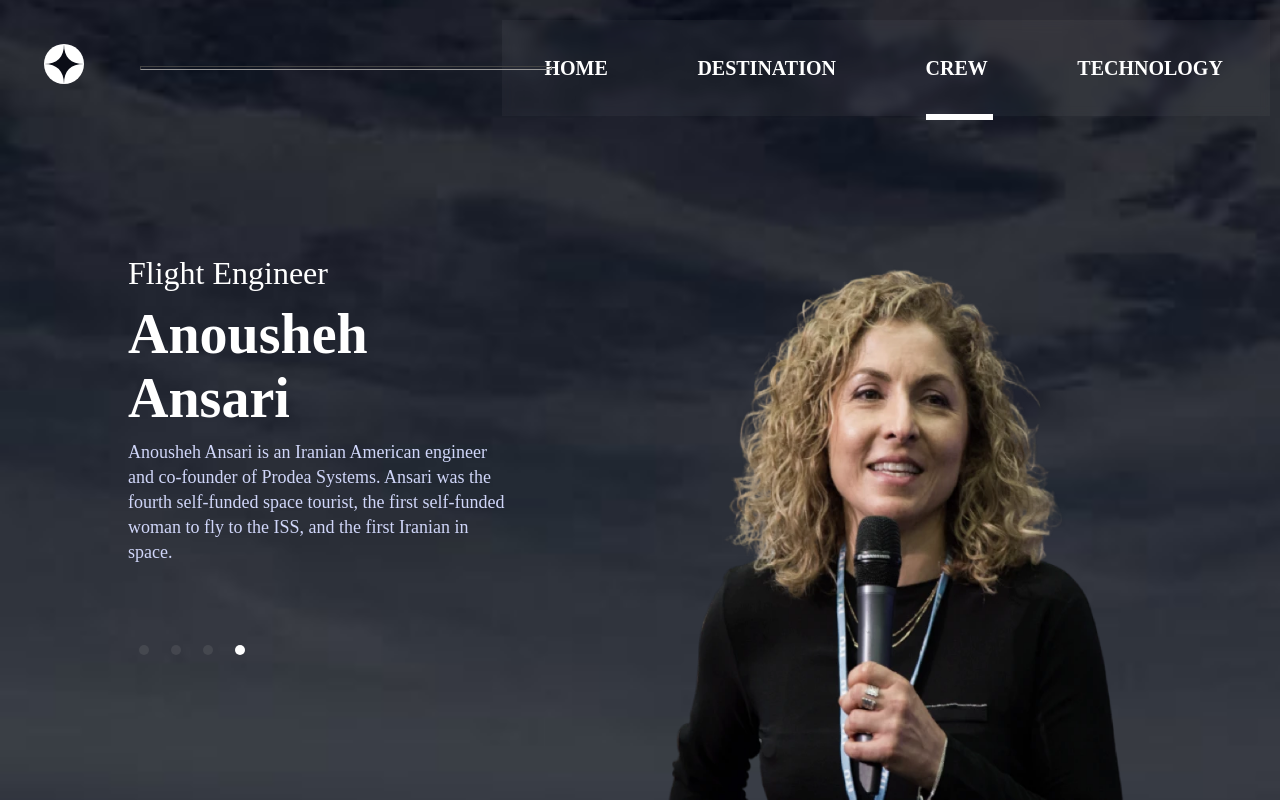
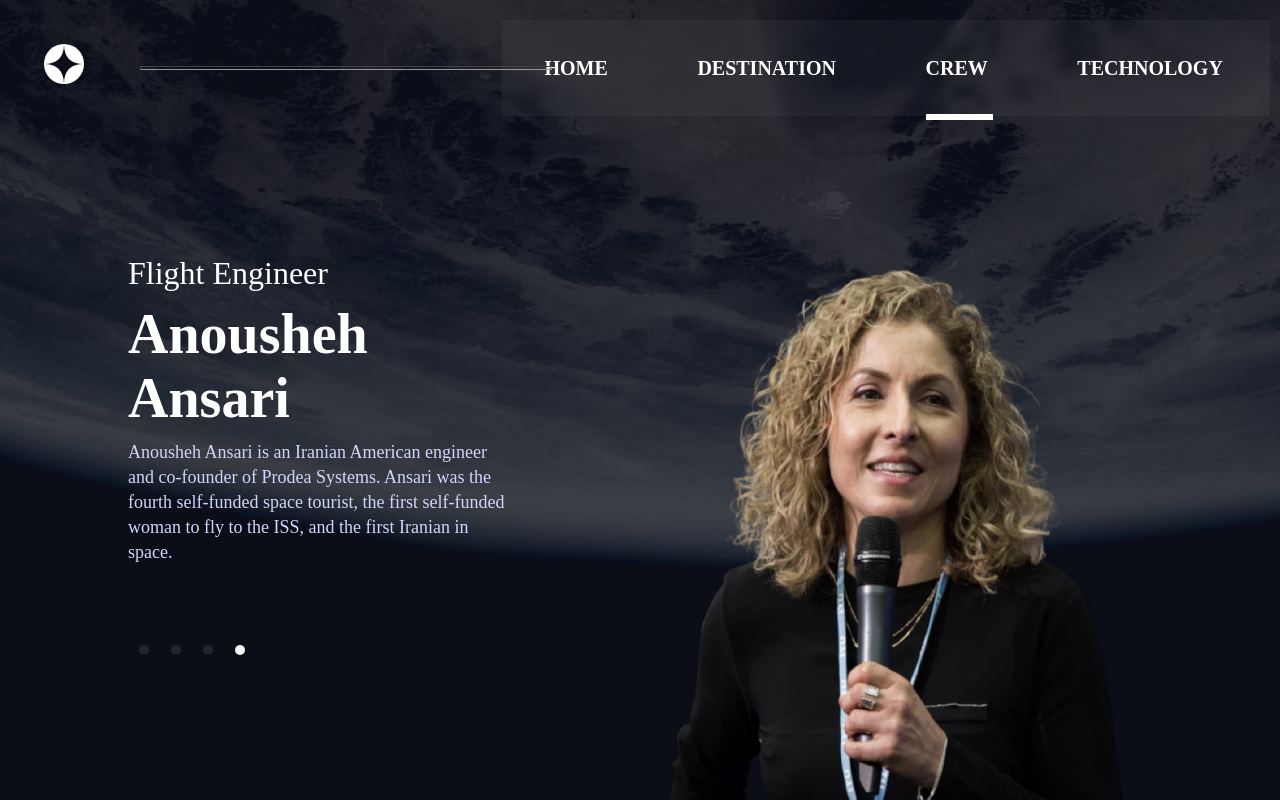
Before and after one commit to VictorGabriel-Oliveira/space-tourism, a React (Vite) app: page /crew/anousheh-ansari in a window 1280 px wide. Built offline with nearby package versions, Linux system fonts and the light colour scheme; a web font is replaced by a local one.

Commit message:
addind backgroud image for tabletand descktop

```diff
--- a/src/pages/Crew/index.scss
+++ b/src/pages/Crew/index.scss
@@ -75,7 +75,7 @@
         flex-direction: column-reverse;
         align-items: center;
         justify-content: center;
-
+        background-image: url(../../assets/crew/background-crew-tablet.jpg);
         .header_conteiner{
             position: absolute;
             top: 0;
@@ -112,7 +112,7 @@
 
 @media (min-width:1024px) {
     .crew_conteiner{
-
+        background-image: url(../../assets/crew/background-crew-desktop.jpg);
         flex-direction: row-reverse;
         .meet_your_crew{
             left: -20vw;
```
